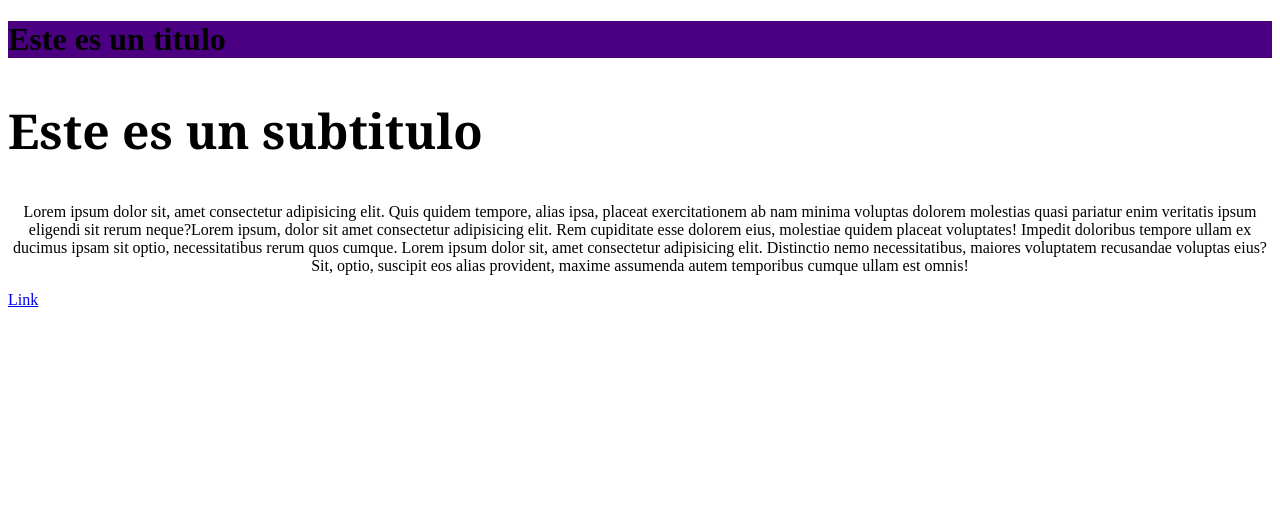
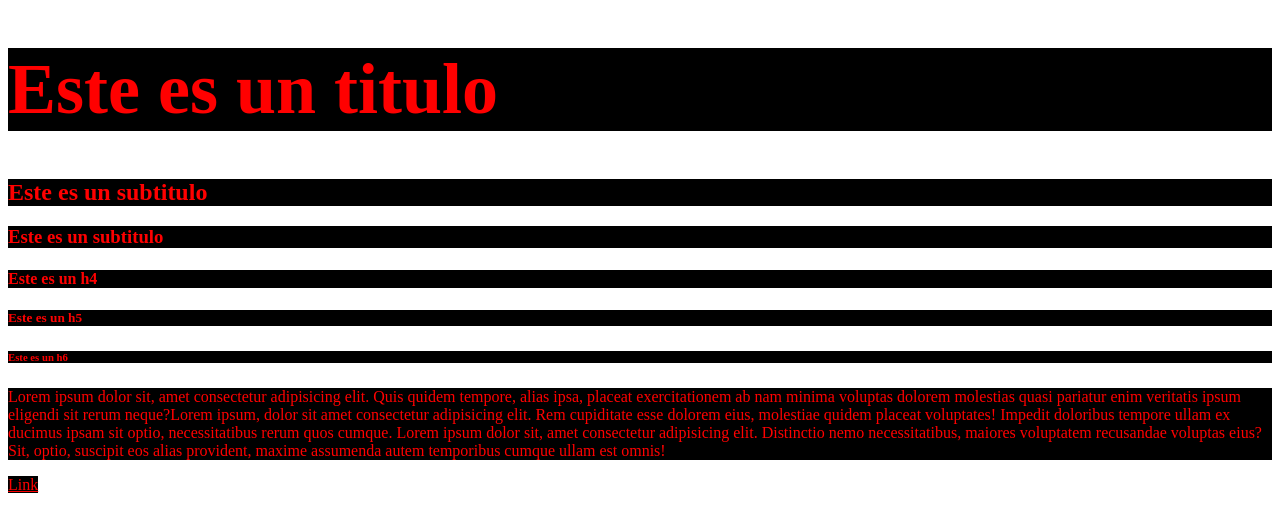
Before and after one commit to idrey1/web_desde_0_HTML5_CSS3, a plain HTML site: page html_y_css/css/selectores/index.html in a window 1280 px wide. Drawn offline with Linux system fonts and the light colour scheme.

Commit message:
Fin cap. 78 Selector de etiquetas múltiples

```diff
--- a/html_y_css/css/selectores/index.html
+++ b/html_y_css/css/selectores/index.html
@@ -9,6 +9,10 @@
 <body>
     <h1>Este es un titulo</h1>
     <h2>Este es un subtitulo</h2>
+    <h3>Este es un subtitulo</h3>
+    <h4>Este es un h4</h4>
+    <h5>Este es un h5</h5>
+    <h6>Este es un h6</h6>
     <p>Lorem ipsum dolor sit, amet consectetur adipisicing elit. Quis quidem tempore, alias ipsa, placeat exercitationem ab nam minima voluptas dolorem molestias quasi pariatur enim veritatis ipsum eligendi sit rerum neque?Lorem ipsum, dolor sit amet consectetur adipisicing elit. Rem cupiditate esse dolorem eius, molestiae quidem placeat voluptates! Impedit doloribus tempore ullam ex ducimus ipsam sit optio, necessitatibus rerum quos cumque. Lorem ipsum dolor sit, amet consectetur adipisicing elit. Distinctio nemo necessitatibus, maiores voluptatem recusandae voluptas eius? Sit, optio, suscipit eos alias provident, maxime assumenda autem temporibus cumque ullam est omnis! </p>
     <a href="#">Link</a>
 </body>
--- a/html_y_css/css/selectores/style.css
+++ b/html_y_css/css/selectores/style.css
@@ -2,7 +2,7 @@
     font-size: 50px;
     color: hotpink;
 }*/
-h1{
+/*h1{
     background-color: indigo;
 }
 
@@ -13,4 +13,12 @@ h2{
 
 p{
     text-align: center;
+}*/
+h1, h2, h3, h4, h5, h6, p, a{
+    color: red;
+    background-color: black;
 }
+
+h1{
+    font-size: 72px;
+}
```
